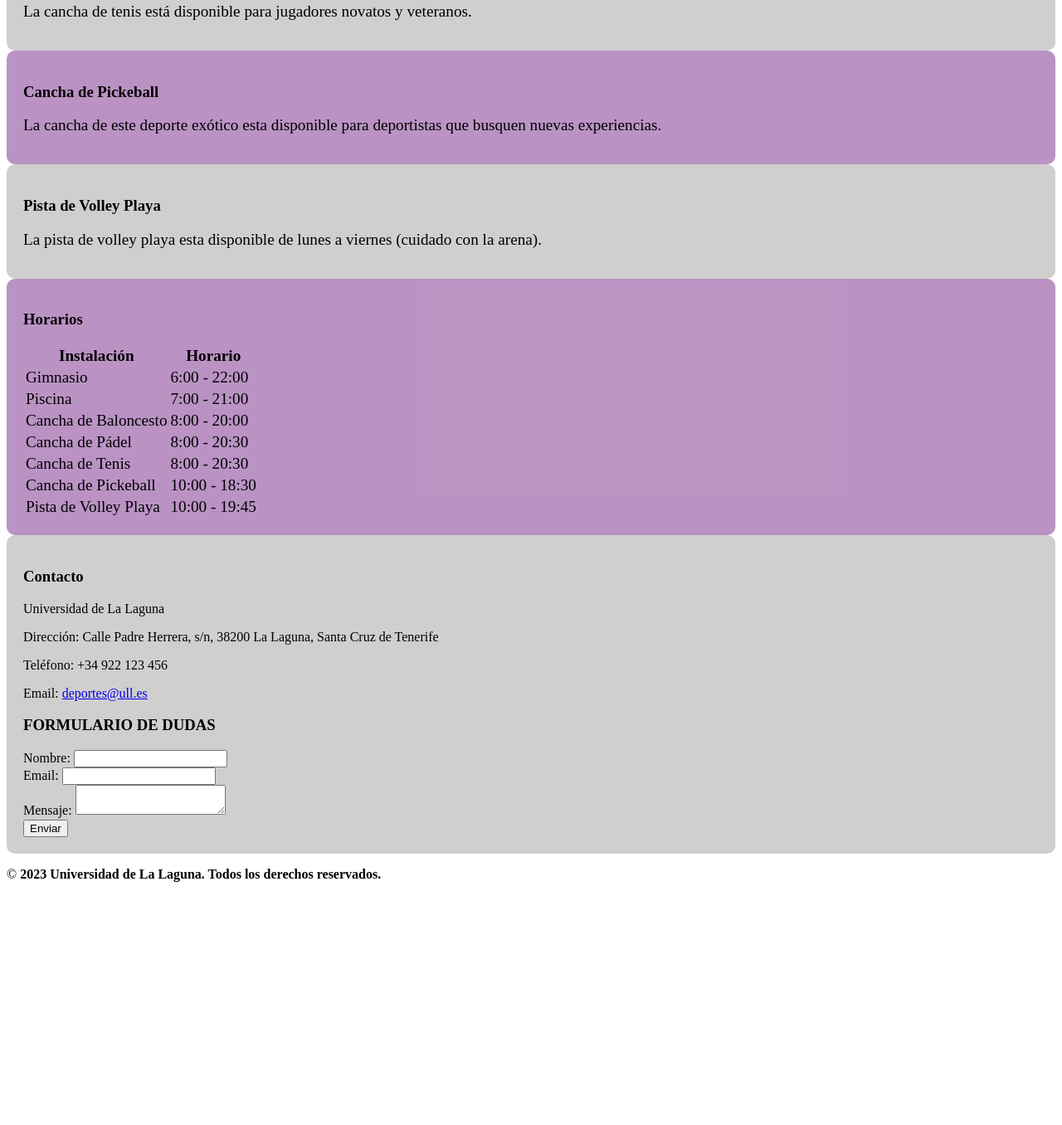
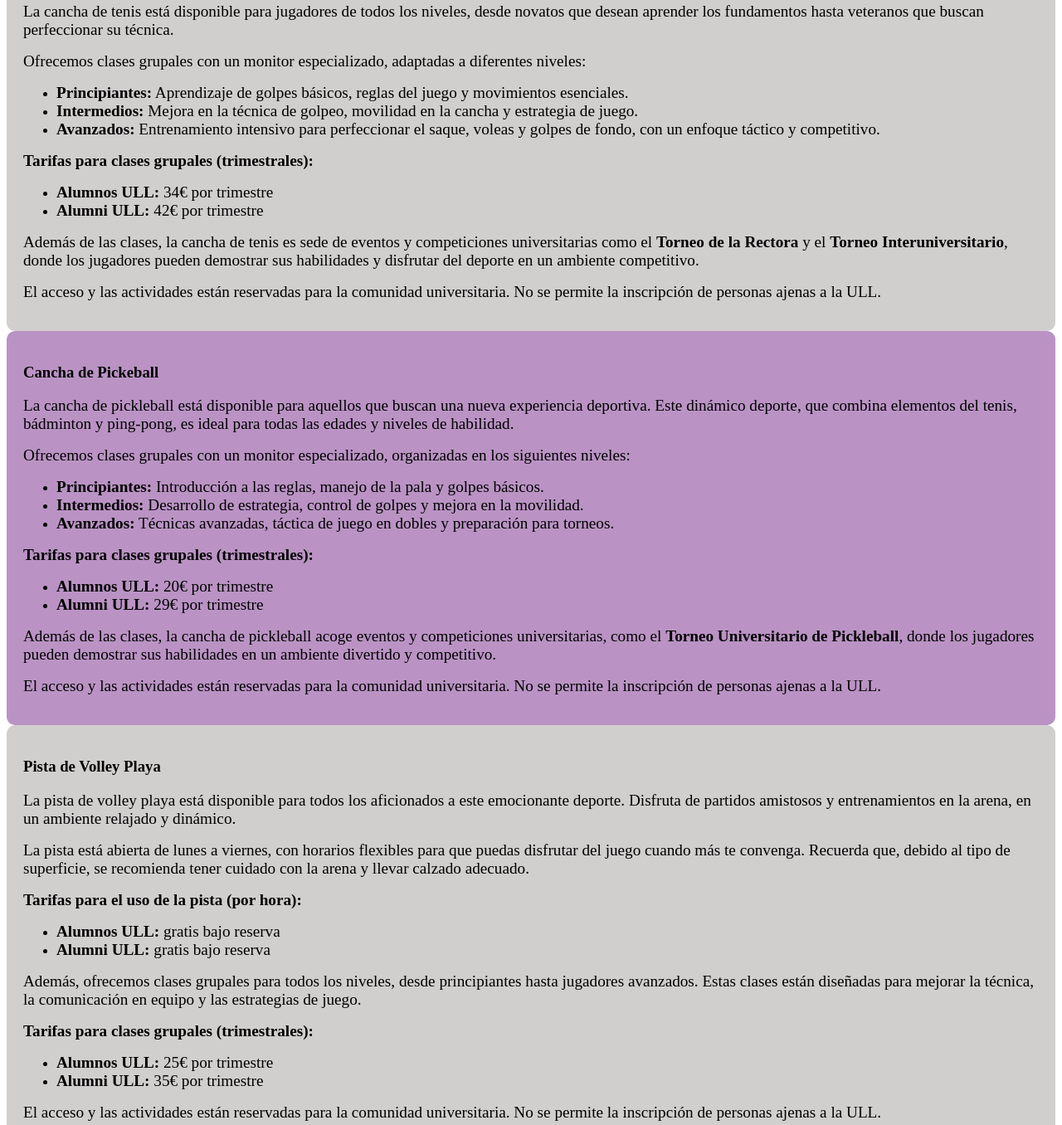
Before and after one commit to Dpr13/Us-Acc-Pract1-deportes.html, a plain HTML site: page index.html in a window 1280 px wide. Shown: the part 3213-4569 px from the top of the page at 83% size. Before the commit the page ends 4292 px from the top, so only its background shows below. Drawn offline with Linux system fonts and the light colour scheme.

Commit message:
toda la info

```diff
--- a/index.html
+++ b/index.html
@@ -100,8 +100,8 @@
     </ul>
     <p><big><b>Tarifas para clases grupales (trimestrales):</b></big></p>
     <ul>
-        <li><big><b>Alumnos ULL:</b> 20€ por trimestre</big></li>
-        <li><big><b>Alumni ULL:</b> 29€ por trimestre</big></li>
+        <li><big><b>Alumnos ULL:</b> 34€ por trimestre</big></li>
+        <li><big><b>Alumni ULL:</b> 42€ por trimestre</big></li>
     </ul>
     <p><big>Además de los entrenamientos, la cancha acoge competiciones destacadas como el <b>Torneo de la Rectora</b> y el <b>Torneo Interinsular de Pádel</b>, donde los participantes pueden poner a prueba sus habilidades en un entorno competitivo.</big></p>
     <p><big>El acceso y las actividades están reservadas para la comunidad universitaria. No se permite la inscripción de personas ajenas a la ULL.</big></p>
@@ -109,17 +109,56 @@
 
 <div style="background-color: #d1cece; padding: 20px; border-radius: 10px;">
 <h3>Cancha de Tenis</h3>
-<p><big>La cancha de tenis está disponible para jugadores novatos y veteranos.</big></p>
+<p><big>La cancha de tenis está disponible para jugadores de todos los niveles, desde novatos que desean aprender los fundamentos hasta veteranos que buscan perfeccionar su técnica.</big></p>
+    <p><big>Ofrecemos clases grupales con un monitor especializado, adaptadas a diferentes niveles:</big></p>
+    <ul>
+        <li><big><b>Principiantes:</b> Aprendizaje de golpes básicos, reglas del juego y movimientos esenciales.</big></li>
+        <li><big><b>Intermedios:</b> Mejora en la técnica de golpeo, movilidad en la cancha y estrategia de juego.</big></li>
+        <li><big><b>Avanzados:</b> Entrenamiento intensivo para perfeccionar el saque, voleas y golpes de fondo, con un enfoque táctico y competitivo.</big></li>
+    </ul>
+    <p><big><b>Tarifas para clases grupales (trimestrales):</b></big></p>
+    <ul>
+        <li><big><b>Alumnos ULL:</b> 34€ por trimestre</big></li>
+        <li><big><b>Alumni ULL:</b> 42€ por trimestre</big></li>
+    </ul>
+    <p><big>Además de las clases, la cancha de tenis es sede de eventos y competiciones universitarias como el <b>Torneo de la Rectora</b> y el <b>Torneo Interuniversitario</b>, donde los jugadores pueden demostrar sus habilidades y disfrutar del deporte en un ambiente competitivo.</big></p>
+    <p><big>El acceso y las actividades están reservadas para la comunidad universitaria. No se permite la inscripción de personas ajenas a la ULL.</big></p>
 </div>
 
 <div style="background-color: rgba(102, 15, 124, 0.447); padding: 20px; border-radius: 10px;">
 <h3>Cancha de Pickeball</h3>
-<p><big>La cancha de este deporte exótico esta disponible para deportistas que busquen nuevas experiencias.</big></p>
+<p><big>La cancha de pickleball está disponible para aquellos que buscan una nueva experiencia deportiva. Este dinámico deporte, que combina elementos del tenis, bádminton y ping-pong, es ideal para todas las edades y niveles de habilidad.</big></p>
+    <p><big>Ofrecemos clases grupales con un monitor especializado, organizadas en los siguientes niveles:</big></p>
+    <ul>
+        <li><big><b>Principiantes:</b> Introducción a las reglas, manejo de la pala y golpes básicos.</big></li>
+        <li><big><b>Intermedios:</b> Desarrollo de estrategia, control de golpes y mejora en la movilidad.</big></li>
+        <li><big><b>Avanzados:</b> Técnicas avanzadas, táctica de juego en dobles y preparación para torneos.</big></li>
+    </ul>
+    <p><big><b>Tarifas para clases grupales (trimestrales):</b></big></p>
+    <ul>
+        <li><big><b>Alumnos ULL:</b> 20€ por trimestre</big></li>
+        <li><big><b>Alumni ULL:</b> 29€ por trimestre</big></li>
+    </ul>
+    <p><big>Además de las clases, la cancha de pickleball acoge eventos y competiciones universitarias, como el <b>Torneo Universitario de Pickleball</b>, donde los jugadores pueden demostrar sus habilidades en un ambiente divertido y competitivo.</big></p>
+    <p><big>El acceso y las actividades están reservadas para la comunidad universitaria. No se permite la inscripción de personas ajenas a la ULL.</big></p>
 </div>
 
 <div style="background-color: #d1cece; padding: 20px; border-radius: 10px;">
 <h3>Pista de Volley Playa</h3>
-<p><big>La pista de volley playa esta disponible de lunes a viernes (cuidado con la arena).</big></p>
+<p><big>La pista de volley playa está disponible para todos los aficionados a este emocionante deporte. Disfruta de partidos amistosos y entrenamientos en la arena, en un ambiente relajado y dinámico.</big></p>
+    <p><big>La pista está abierta de lunes a viernes, con horarios flexibles para que puedas disfrutar del juego cuando más te convenga. Recuerda que, debido al tipo de superficie, se recomienda tener cuidado con la arena y llevar calzado adecuado.</big></p>
+    <p><big><b>Tarifas para el uso de la pista (por hora):</b></big></p>
+    <ul>
+        <li><big><b>Alumnos ULL:</b> gratis bajo reserva</big></li>
+        <li><big><b>Alumni ULL:</b> gratis bajo reserva</big></li>
+    </ul>
+    <p><big>Además, ofrecemos clases grupales para todos los niveles, desde principiantes hasta jugadores avanzados. Estas clases están diseñadas para mejorar la técnica, la comunicación en equipo y las estrategias de juego.</big></p>
+    <p><big><b>Tarifas para clases grupales (trimestrales):</b></big></p>
+    <ul>
+        <li><big><b>Alumnos ULL:</b> 25€ por trimestre</big></li>
+        <li><big><b>Alumni ULL:</b> 35€ por trimestre</big></li>
+    </ul>
+    <p><big>El acceso y las actividades están reservadas para la comunidad universitaria. No se permite la inscripción de personas ajenas a la ULL.</big></p>
 </div>
 
 <!-- HORARIOS -->
```
